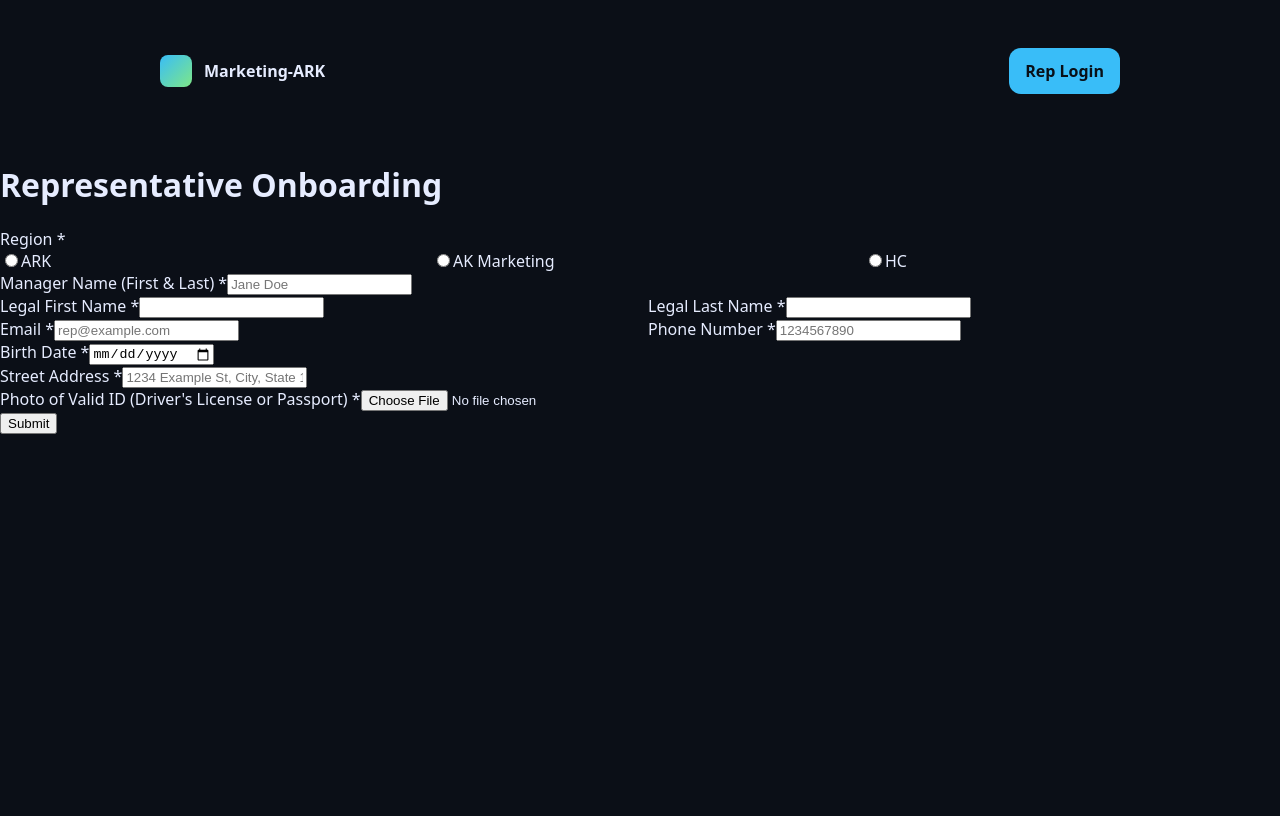
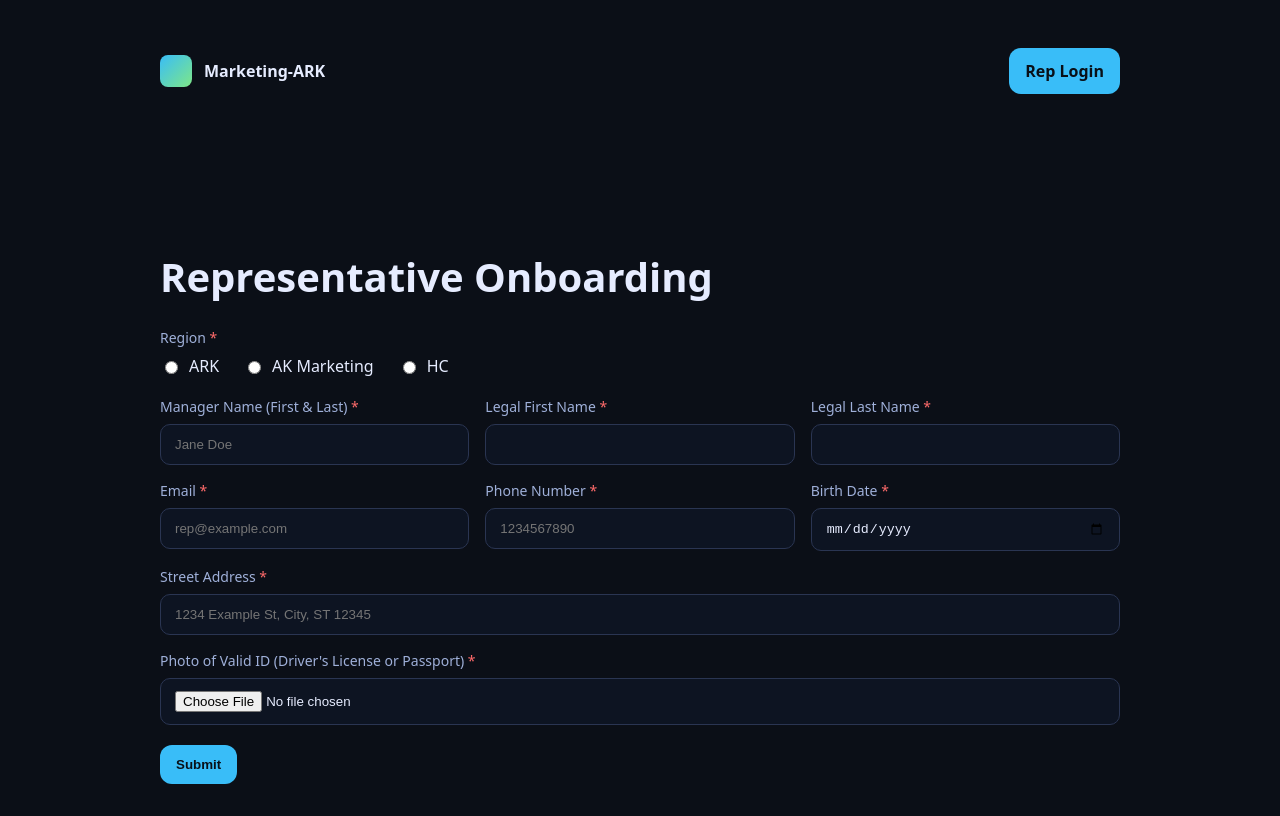
Before and after one commit to noahcasel-sketch/marketing-ark-site, a Next.js app: page /onboarding in a window 1280 px wide. Built offline with nearby package versions, Linux system fonts and the light colour scheme; no server answers.

Commit message:
Update page.tsx

```diff
--- a/app/onboarding/page.tsx
+++ b/app/onboarding/page.tsx
@@ -5,7 +5,7 @@ import { useRef, useState } from 'react'
 const REGIONS = [
   { code: 'ARK', label: 'ARK' },
   { code: 'AKM', label: 'AK Marketing' },
-  { code: 'HC', label: 'HC' },
+  { code: 'HC',  label: 'HC' },
 ] as const
 
 type FieldName =
@@ -24,7 +24,7 @@ export default function OnboardingPage() {
   const [done, setDone] = useState(false)
   const [errors, setErrors] = useState<Set<FieldName>>(new Set())
 
-  const refs: Record<FieldName, React.RefObject<HTMLElement & { scrollIntoView: (opts?: any) => void }>> = {
+  const refs: Record<FieldName, React.RefObject<HTMLElement>> = {
     region: useRef(null),
     managerName: useRef(null),
     legalFirstName: useRef(null),
@@ -55,7 +55,9 @@ export default function OnboardingPage() {
     if (missing.length) {
       const set = new Set(missing)
       setErrors(set)
-      refs[missing[0]]?.current?.scrollIntoView({ behavior: 'smooth', block: 'center' })
+      const first = missing[0]
+      const el = refs[first]?.current as any
+      el?.scrollIntoView?.({ behavior: 'smooth', block: 'center' })
       return
     }
 
@@ -66,7 +68,6 @@ export default function OnboardingPage() {
       if (!res.ok || !data.ok) {
         if (data?.missing?.length) setErrors(new Set(data.missing))
         alert(data?.error || 'Submission failed')
-        if (data?.missing?.[0]) refs[data.missing[0] as FieldName].current?.scrollIntoView({ behavior: 'smooth', block: 'center' })
         return
       }
       setDone(true)
@@ -78,81 +79,103 @@ export default function OnboardingPage() {
 
   if (done) {
     return (
-      <div className="max-w-2xl mx-auto py-16">
-        <h1 className="text-3xl font-semibold mb-4">Submission Complete!</h1>
+      <div className="container" style={{ paddingTop: 80 }}>
+        <div style={{ maxWidth: 720, margin: '0 auto' }}>
+          <h1 style={{ fontSize: 40, fontWeight: 800, marginBottom: 16 }}>Submission Complete!</h1>
           <p>You will receive an email within the next 48 hours with further instruction.</p>
+        </div>
       </div>
     )
   }
 
+  const errStyle = (name: FieldName): React.CSSProperties =>
+    ({ borderColor: errors.has(name) ? '#ff6b6b' : '#2a3552' })
+
   return (
-    <div className="max-w-2xl mx-auto py-10">
-      <h1 className="text-3xl font-semibold mb-6">Representative Onboarding</h1>
-      <form onSubmit={onSubmit} className="space-y-6" noValidate>
+    <div className="container" style={{ paddingTop: 80 }}>
+      <div style={{ maxWidth: 960, margin: '0 auto' }}>
+        <h1 style={{ fontSize: 40, fontWeight: 800, marginBottom: 24 }}>Representative Onboarding</h1>
+
+        <form onSubmit={onSubmit} noValidate style={{ display: 'grid', gap: 20 }}>
           {/* Region */}
-        <div ref={refs.region as any}>
-          <label className="block text-sm font-medium mb-2">Region <span className="text-red-500">*</span></label>
-          <div className="grid grid-cols-1 sm:grid-cols-3 gap-3">
+          <div ref={refs.region}>
+            <label className="label">Region <span style={{ color: '#ff6b6b' }}>*</span></label>
+            <div style={{ display: 'flex', gap: 24, flexWrap: 'wrap' }}>
               {REGIONS.map(r => (
-              <label key={r.code} className={`flex items-center gap-2 border rounded-xl p-3 cursor-pointer ${errors.has('region') ? 'border-red-500' : 'border-gray-300'}`}>
-                <input type="radio" name="region" value={r.code} className="h-4 w-4" required />
+                <label key={r.code} style={{
+                  display: 'flex', alignItems: 'center', gap: 8, cursor: 'pointer'
+                }}>
+                  <input type="radio" name="region" value={r.code} />
                   <span>{r.label}</span>
                 </label>
               ))}
             </div>
-          {errors.has('region') && <p className="text-red-500 text-sm mt-1">Please select a region.</p>}
+            {errors.has('region') && (
+              <div style={{ color: '#ff6b6b', fontSize: 12, marginTop: 6 }}>
+                Please select a region.
+              </div>
+            )}
           </div>
 
-        {/* Manager name */}
-        <div ref={refs.managerName as any}>
-          <label className="block text-sm font-medium mb-1">Manager Name (First & Last) <span className="text-red-500">*</span></label>
-          <input name="managerName" type="text" required className={`w-full border rounded-xl p-3 ${errors.has('managerName') ? 'border-red-500' : 'border-gray-300'}`} placeholder="Jane Doe" />
+          {/* Two-column grid */}
+          <div style={{
+            display: 'grid',
+            gridTemplateColumns: 'repeat(auto-fit, minmax(280px, 1fr))',
+            gap: 16
+          }}>
+            <div ref={refs.managerName}>
+              <label className="label">Manager Name (First &amp; Last) <span style={{ color: '#ff6b6b' }}>*</span></label>
+              <input name="managerName" type="text" className="input" style={errStyle('managerName')} placeholder="Jane Doe" />
             </div>
 
-        <div className="grid grid-cols-1 sm:grid-cols-2 gap-4">
-          <div ref={refs.legalFirstName as any}>
-            <label className="block text-sm font-medium mb-1">Legal First Name <span className="text-red-500">*</span></label>
-            <input name="legalFirstName" type="text" required className={`w-full border rounded-xl p-3 ${errors.has('legalFirstName') ? 'border-red-500' : 'border-gray-300'}`} />
+            <div ref={refs.legalFirstName}>
+              <label className="label">Legal First Name <span style={{ color: '#ff6b6b' }}>*</span></label>
+              <input name="legalFirstName" type="text" className="input" style={errStyle('legalFirstName')} />
             </div>
-          <div ref={refs.legalLastName as any}>
-            <label className="block text-sm font-medium mb-1">Legal Last Name <span className="text-red-500">*</span></label>
-            <input name="legalLastName" type="text" required className={`w-full border rounded-xl p-3 ${errors.has('legalLastName') ? 'border-red-500' : 'border-gray-300'}`} />
+
+            <div ref={refs.legalLastName}>
+              <label className="label">Legal Last Name <span style={{ color: '#ff6b6b' }}>*</span></label>
+              <input name="legalLastName" type="text" className="input" style={errStyle('legalLastName')} />
+            </div>
+
+            <div ref={refs.email}>
+              <label className="label">Email <span style={{ color: '#ff6b6b' }}>*</span></label>
+              <input name="email" type="email" className="input" style={errStyle('email')} placeholder="rep@example.com" />
+            </div>
+
+            <div ref={refs.phone}>
+              <label className="label">Phone Number <span style={{ color: '#ff6b6b' }}>*</span></label>
+              <input name="phone" type="tel" className="input" style={errStyle('phone')} placeholder="1234567890" />
+            </div>
+
+            <div ref={refs.birthDate}>
+              <label className="label">Birth Date <span style={{ color: '#ff6b6b' }}>*</span></label>
+              <input name="birthDate" type="date" className="input" style={errStyle('birthDate')} />
+            </div>
+
+            <div style={{ gridColumn: '1 / -1' }} ref={refs.address}>
+              <label className="label">Street Address <span style={{ color: '#ff6b6b' }}>*</span></label>
+              <input name="address" type="text" className="input" style={errStyle('address')} placeholder="1234 Example St, City, ST 12345" />
+            </div>
+
+            <div style={{ gridColumn: '1 / -1' }} ref={refs.idPhoto}>
+              <label className="label">Photo of Valid ID (Driver&apos;s License or Passport) <span style={{ color: '#ff6b6b' }}>*</span></label>
+              <input name="idPhoto" type="file" className="input" style={errStyle('idPhoto')} accept="image/*,application/pdf" />
+              {errors.has('idPhoto') && (
+                <div style={{ color: '#ff6b6b', fontSize: 12, marginTop: 6 }}>
+                  Please upload your ID.
+                </div>
+              )}
             </div>
           </div>
 
-        <div className="grid grid-cols-1 sm:grid-cols-2 gap-4">
-          <div ref={refs.email as any}>
-            <label className="block text-sm font-medium mb-1">Email <span className="text-red-500">*</span></label>
-            <input name="email" type="email" required className={`w-full border rounded-xl p-3 ${errors.has('email') ? 'border-red-500' : 'border-gray-300'}`} placeholder="rep@example.com" />
-          </div>
-          <div ref={refs.phone as any}>
-            <label className="block text-sm font-medium mb-1">Phone Number <span className="text-red-500">*</span></label>
-            <input name="phone" type="tel" inputMode="numeric" required className={`w-full border rounded-xl p-3 ${errors.has('phone') ? 'border-red-500' : 'border-gray-300'}`} placeholder="1234567890" />
-          </div>
-        </div>
-
-        <div className="grid grid-cols-1 sm:grid-cols-2 gap-4">
-          <div ref={refs.birthDate as any}>
-            <label className="block text-sm font-medium mb-1">Birth Date <span className="text-red-500">*</span></label>
-            <input name="birthDate" type="date" required className={`w-full border rounded-xl p-3 ${errors.has('birthDate') ? 'border-red-500' : 'border-gray-300'}`} />
-          </div>
-        </div>
-
-        <div ref={refs.address as any}>
-          <label className="block text-sm font-medium mb-1">Street Address <span className="text-red-500">*</span></label>
-          <input name="address" type="text" required className={`w-full border rounded-xl p-3 ${errors.has('address') ? 'border-red-500' : 'border-gray-300'}`} placeholder="1234 Example St, City, State 12345" />
-        </div>
-
-        <div ref={refs.idPhoto as any}>
-          <label className="block text-sm font-medium mb-1">Photo of Valid ID (Driver&apos;s License or Passport) <span className="text-red-500">*</span></label>
-          <input name="idPhoto" type="file" accept="image/*,application/pdf" required className={`w-full border rounded-xl p-3 ${errors.has('idPhoto') ? 'border-red-500' : 'border-gray-300'}`} />
-          {errors.has('idPhoto') && <p className="text-red-500 text-sm mt-1">Please upload your ID.</p>}
-        </div>
-
-        <button type="submit" disabled={submitting} className="px-5 py-3 rounded-xl bg-black text-white disabled:opacity-60">
+          <div>
+            <button type="submit" className="btn" disabled={submitting}>
               {submitting ? 'Submitting…' : 'Submit'}
             </button>
+          </div>
         </form>
+      </div>
     </div>
   )
 }
```
Lines whose indentation alone changed are shown as unchanged.
